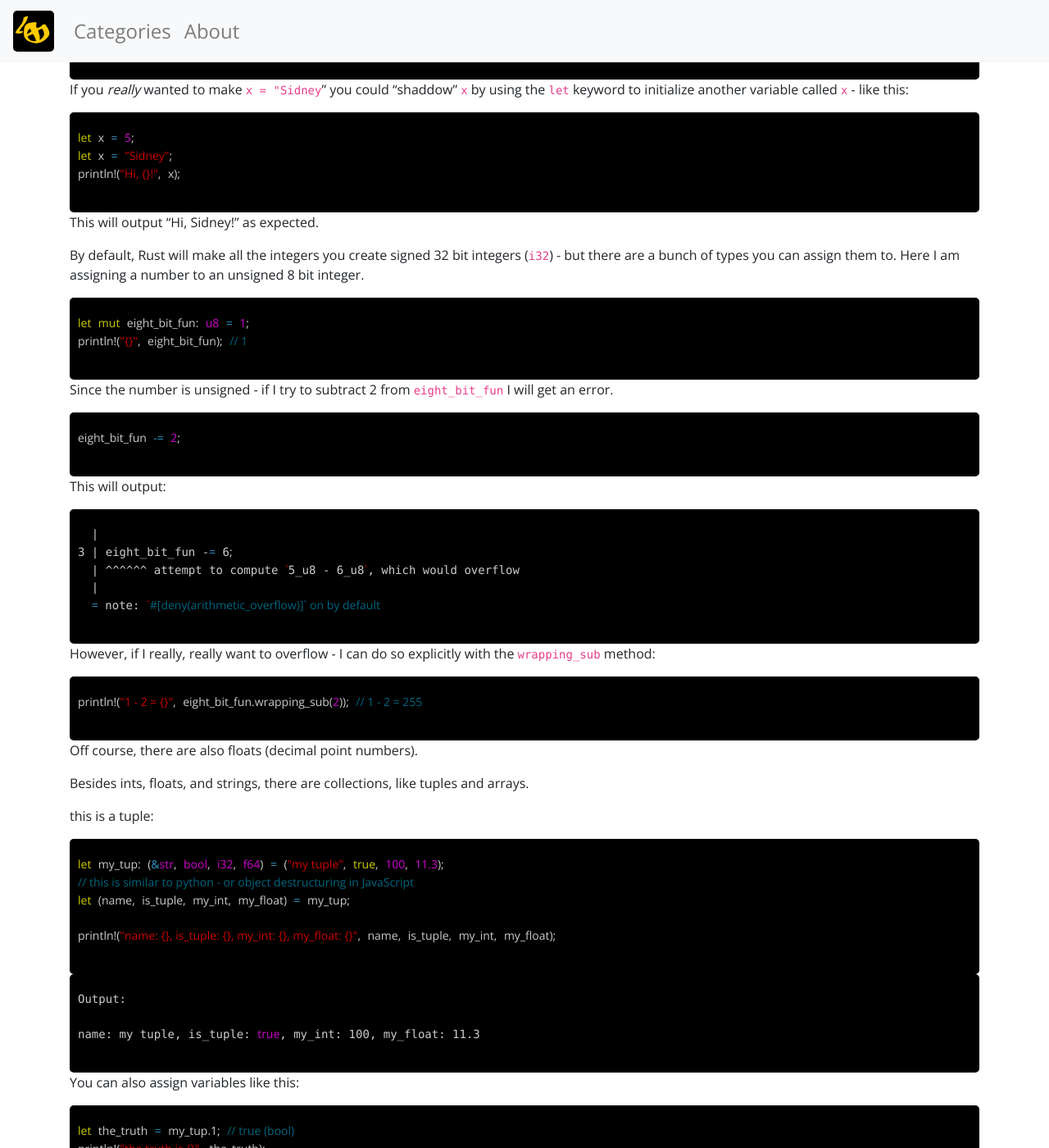
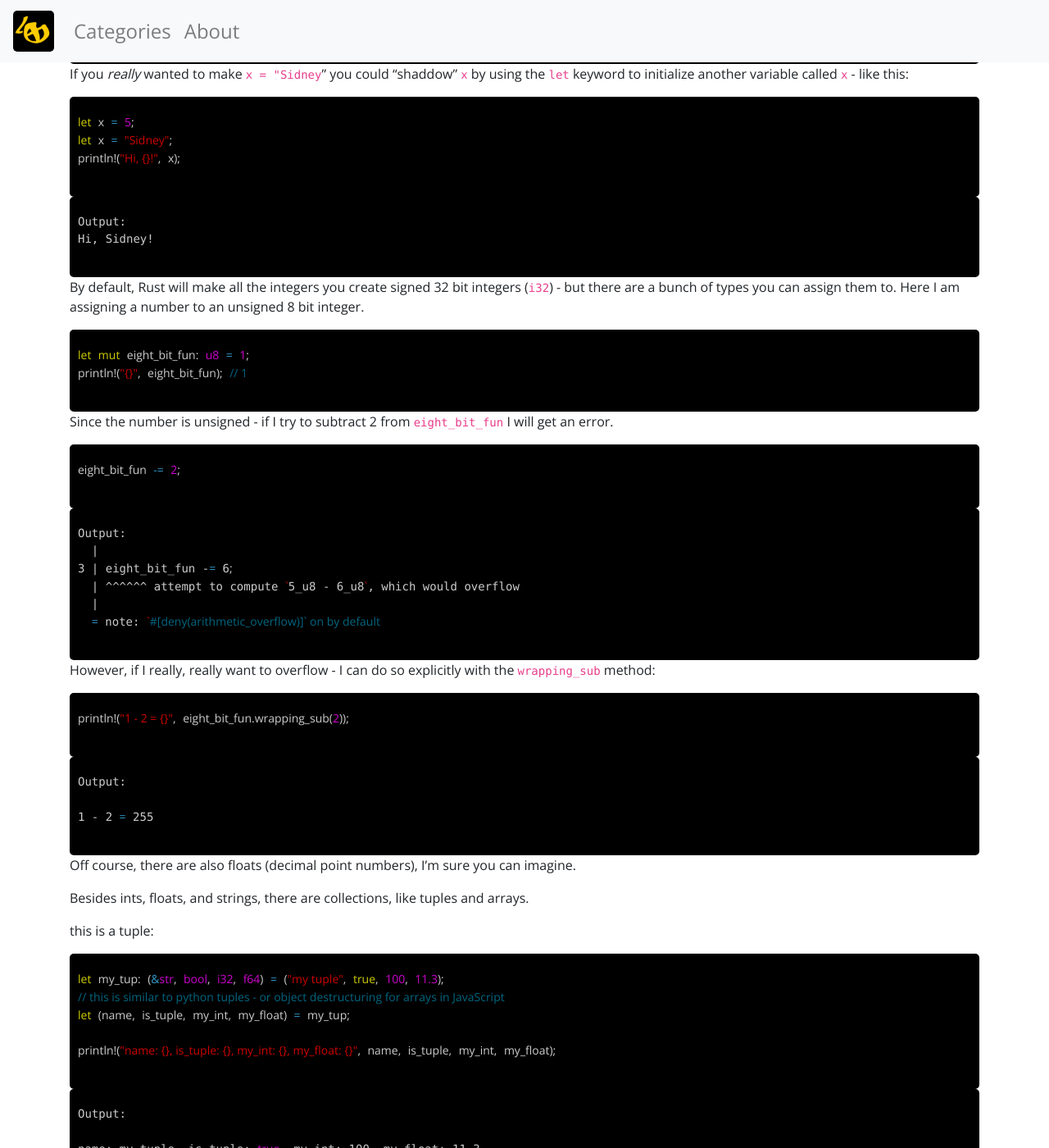
Before and after one commit to DewofyourYouth/DewofyourYouth.github.io, a Jekyll site: the page built from _posts/2021-02-12-rust-part-one.md, in a window 1280 px wide and 1400 px high, scrolled down 1911 px. Shown: the whole window at 82% size. Built offline with Jekyll 4.4.1, drawn with Linux system fonts in a browser that asks for light colours; nearby versions of some CDN libraries; some web fonts are replaced; comment, search, counter and statistics services are not loaded; some of the changed text lies outside the part shown.

Commit message:
destructuring for arrays

````diff
--- a/_posts/2021-02-12-rust-part-one.md
+++ b/_posts/2021-02-12-rust-part-one.md
@@ -79,9 +79,8 @@
     x = "Sidney";
 ```
 
-Will return:
-
 ```zsh
+Output:
   |
 4 | x = "Sidney";
   |     ^^^^^^^ expected integer, found `&str`
@@ -95,7 +94,10 @@
 println!("Hi, {}!", x);
 ```
 
-This will output "Hi, Sidney!" as expected.
+```zsh
+Output:
+Hi, Sidney!
+```
 
 By default, Rust will make all the integers you create signed 32 bit integers (`i32`) - but there are a bunch of types you can assign them to. Here I am assigning a number to an unsigned 8 bit integer.
 
@@ -110,9 +112,8 @@
 eight_bit_fun -= 2;
 ```
 
-This will output:
-
 ```zsh
+Output:
   |
 3 | eight_bit_fun -= 6;
   | ^^^^^^ attempt to compute `5_u8 - 6_u8`, which would overflow
@@ -123,10 +124,16 @@
 However, if I really, really want to overflow - I can do so explicitly with the `wrapping_sub` method:
 
 ```rust
-println!("1 - 2 = {}", eight_bit_fun.wrapping_sub(2)); // 1 - 2 = 255
+println!("1 - 2 = {}", eight_bit_fun.wrapping_sub(2));
 ```
 
-Off course, there are also floats (decimal point numbers).
+```zsh
+Output:
+
+1 - 2 = 255
+```
+
+Off course, there are also floats (decimal point numbers), I'm sure you can imagine.
 
 Besides ints, floats, and strings, there are collections, like tuples and arrays.
 
@@ -134,7 +141,7 @@
 
 ```rust
 let my_tup: (&str, bool, i32, f64) = ("my tuple", true, 100, 11.3);
-// this is similar to python - or object destructuring in JavaScript
+// this is similar to python tuples - or object destructuring for arrays in JavaScript
 let (name, is_tuple, my_int, my_float) = my_tup;
 
 println!("name: {}, is_tuple: {}, my_int: {}, my_float: {}", name, is_tuple, my_int, my_float);
@@ -178,6 +185,23 @@
 February
 ```
 
+You can do the same destructuring assignment with arrays. (NOTE: Stay tuned, there are better ways to do something like this.)
+
+```rust
+let months = ["January", "February", "March", "April", "May", "June", "July",
+    "August", "September", "October", "November", "December"];
+let [jan, feb, mar, apr, may, jun, jul, aug, sep, oct, nov, dec] = months;
+println!("{}", apr);
+println!("{}", months[3])
+```
+
+```zsh
+Output:
+
+April
+April
+```
+
 We will get more into loops later on, but if we wanter to loop through them we would do this:
 
 This loops through all the months as a numbered list:
````
